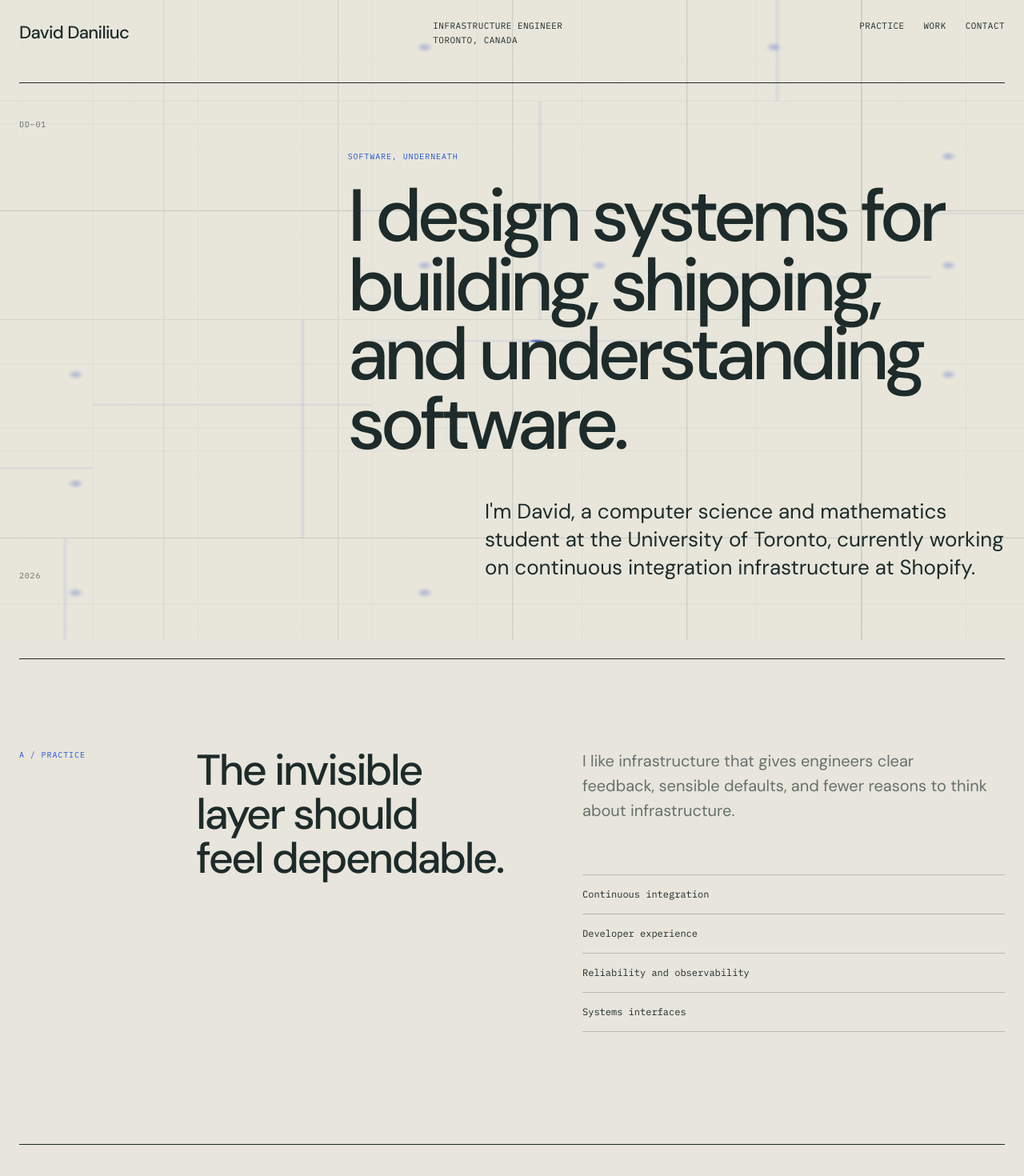
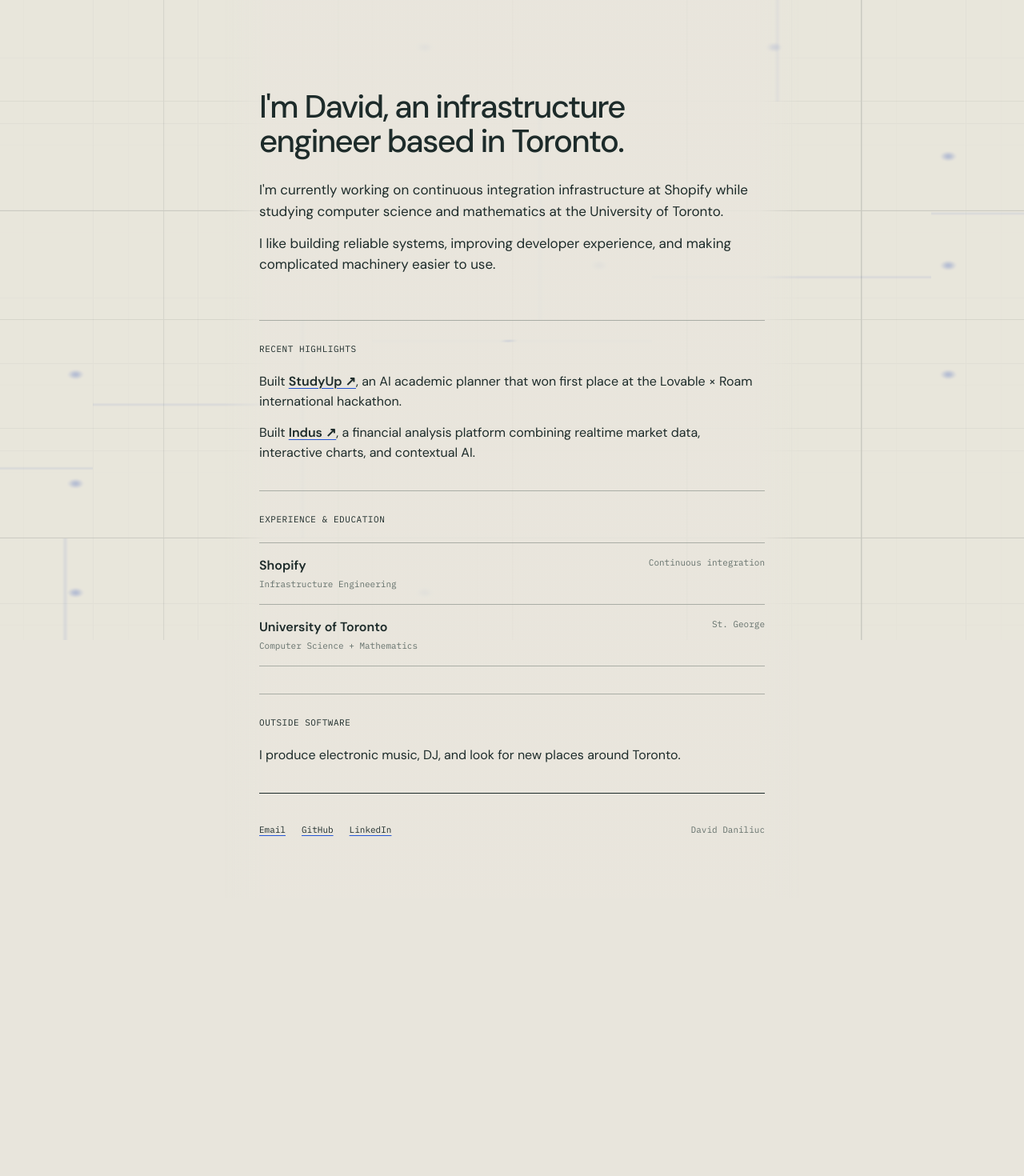
Before and after one commit to vicdenz/daviddaniliuc, a Next.js app: page / in a window 1280 px wide. Shown: the top 1470 px of the page at 80% size. After the commit the page ends 1123 px from the top, so only its background shows below. Built offline with nearby package versions, Linux system fonts and the light colour scheme; a web font is replaced by a local one.

Commit message:
design: compact blueprint into newspaper layout

```diff
--- a/src/app/globals.css
+++ b/src/app/globals.css
@@ -1,94 +1,106 @@
-@import url("https://fonts.googleapis.com/css2?family=DM+Sans:opsz,wght@9..40,400;9..40,500&family=IBM+Plex+Mono:wght@400;500&display=swap");
+@import url("https://fonts.googleapis.com/css2?family=DM+Sans:opsz,wght@9..40,400;9..40,500;9..40,600&family=IBM+Plex+Mono:wght@400&display=swap");
 @import "tailwindcss";
 
 :root {
 	--paper: #e8e5dc;
+	--paper-glass: rgba(232, 229, 220, 0.88);
 	--ink: #1d2b2a;
 	--muted: #65716c;
 	--blue: #2455d6;
-	--rust: #a54a2a;
-	--line: rgba(29, 43, 42, 0.24);
+	--line: rgba(29, 43, 42, 0.3);
 	--sans: "DM Sans", sans-serif;
 	--mono: "IBM Plex Mono", monospace;
 }
 
 * { box-sizing: border-box; }
 html { scroll-behavior: smooth; }
-body { margin: 0; color: var(--ink); background: var(--paper); font-family: var(--sans); font-size: 17px; -webkit-font-smoothing: antialiased; }
-a { color: inherit; text-decoration: none; transition: color 160ms ease, background-color 160ms ease; }
-a:focus-visible { outline: 2px solid var(--blue); outline-offset: 5px; }
-::selection { color: var(--paper); background: var(--blue); }
+body {
+	margin: 0;
+	background: var(--paper);
+	color: var(--ink);
+	font-family: var(--sans);
+	font-size: 16px;
+	line-height: 1.55;
+	-webkit-font-smoothing: antialiased;
+}
+a { color: inherit; text-decoration-color: var(--blue); text-decoration-thickness: 1px; text-underline-offset: 3px; transition: color 150ms ease; }
+a:hover { color: var(--blue); }
+a:focus-visible { outline: 2px solid var(--blue); outline-offset: 4px; }
+::selection { background: var(--blue); color: var(--paper); }
 
-.blueprint-shell { width: min(100% - 48px, 1280px); margin: 0 auto; }
-.plan-header {
+.newspaper {
+	width: min(calc(100% - 32px), 720px);
+	min-height: 100vh;
+	margin: 0 auto;
+	padding: clamp(64px, 10vw, 112px) clamp(20px, 4vw, 44px) 40px;
+	background: linear-gradient(90deg, transparent, var(--paper-glass) 7%, var(--paper-glass) 93%, transparent);
+}
+
+.intro { padding-bottom: 42px; }
+h1 {
+	max-width: 650px;
+	margin: 0 0 26px;
+	font-size: clamp(30px, 4.2vw, 40px);
+	font-weight: 500;
+	letter-spacing: -0.042em;
+	line-height: 1.08;
+	text-wrap: balance;
+}
+.intro p { max-width: 620px; margin: 0 0 14px; font-size: 17px; text-wrap: pretty; }
+
+section:not(.intro) {
+	padding: 27px 0 34px;
+	border-top: 1px solid var(--line);
+}
+h2 {
+	margin: 0 0 20px;
+	font-family: var(--mono);
+	font-size: 11px;
+	font-weight: 400;
+	letter-spacing: 0.05em;
+	text-transform: uppercase;
+}
+
+.story-list { display: grid; gap: 15px; }
+.story-list p, .single-story { margin: 0; text-wrap: pretty; }
+.story-list a { font-weight: 600; text-decoration-line: underline; }
+
+.index-list { border-top: 1px solid var(--line); }
+.index-row {
 	display: grid;
-	grid-template-columns: 5fr 3fr 4fr;
+	grid-template-columns: 1fr auto;
+	gap: 24px;
 	align-items: start;
-	gap: 24px;
-	min-height: 104px;
-	padding: 24px 0;
-	border-bottom: 1px solid var(--ink);
+	padding: 16px 0;
+	border-bottom: 1px solid var(--line);
 }
-.nameplate { font-size: 22px; font-weight: 500; letter-spacing: -0.03em; }
-.plan-header p, .plan-header nav { margin: 0; font-family: var(--mono); font-size: 11px; line-height: 1.6; text-transform: uppercase; letter-spacing: 0.04em; }
-.plan-header nav { display: flex; justify-content: flex-end; gap: 24px; }
-.plan-header nav a:hover { color: var(--blue); }
+.index-row div { display: grid; gap: 2px; }
+.index-row strong { font-weight: 600; }
+.index-row span, .index-row p {
+	margin: 0;
+	color: var(--muted);
+	font-family: var(--mono);
+	font-size: 11px;
+}
 
-.plan-hero {
-	display: grid;
-	grid-template-columns: 4fr 8fr;
-	min-height: 720px;
-	padding: 44px 0 96px;
-	border-bottom: 1px solid var(--ink);
+footer {
+	display: flex;
+	justify-content: space-between;
+	align-items: center;
+	min-height: 92px;
+	border-top: 1px solid var(--ink);
+	font-family: var(--mono);
+	font-size: 11px;
 }
-.drawing-key { display: flex; flex-direction: column; justify-content: space-between; color: var(--muted); font-family: var(--mono); font-size: 10px; letter-spacing: .08em; }
-.hero-statement { align-self: end; }
-.kicker, .section-code { margin: 0; font-family: var(--mono); font-size: 10px; letter-spacing: .09em; text-transform: uppercase; color: var(--blue); }
-h1 { margin: 24px 0 48px; font-size: clamp(52px, 7.2vw, 104px); line-height: .94; letter-spacing: -.065em; font-weight: 500; text-wrap: balance; }
-.summary { max-width: 650px; margin: 0 0 0 auto; font-size: clamp(19px, 2.1vw, 26px); line-height: 1.35; text-wrap: pretty; }
+.links { display: flex; gap: 20px; }
+.links a { text-decoration-line: underline; }
+footer > span { color: var(--muted); }
 
-.plan-section {
-	display: grid;
-	grid-template-columns: 2fr 4fr 6fr;
-	gap: 24px;
-	padding: 112px 0 140px;
-	border-bottom: 1px solid var(--ink);
-}
-.plan-section h2 { margin: 0; font-size: clamp(34px, 4.2vw, 61px); line-height: 1.02; letter-spacing: -.045em; font-weight: 500; text-wrap: balance; }
-.practice-notes { padding-left: clamp(0px, 5vw, 72px); }
-.practice-notes p { max-width: 520px; margin: 0 0 64px; color: var(--muted); font-size: 20px; line-height: 1.55; text-wrap: pretty; }
-.practice-notes ul { margin: 0; padding: 0; list-style: none; border-top: 1px solid var(--line); }
-.practice-notes li { padding: 15px 0; border-bottom: 1px solid var(--line); font-family: var(--mono); font-size: 12px; }
-
-.work-plan { grid-template-columns: 2fr 3fr 7fr; }
-.project-list { border-top: 1px solid var(--ink); }
-.project-list > a { display: grid; grid-template-columns: 50px 1fr 68px; gap: 18px; padding: 28px 0 56px; border-bottom: 1px solid var(--ink); }
-.project-list > a:hover { color: var(--blue); }
-.project-number, .project-link { font-family: var(--mono); font-size: 10px; text-transform: uppercase; }
-.project-link { text-align: right; }
-.project-list strong { display: block; margin-bottom: 20px; font-size: 31px; font-weight: 500; letter-spacing: -.035em; }
-.project-list p { max-width: 560px; margin: 0; color: var(--muted); line-height: 1.55; }
-
-.personal-strip { display: grid; grid-template-columns: 2fr 10fr; gap: 24px; padding: 44px 0 110px; }
-.personal-strip p { margin: 0; max-width: 800px; font-size: clamp(30px, 4vw, 60px); line-height: 1.05; letter-spacing: -.04em; }
-footer { display: flex; justify-content: space-between; align-items: center; min-height: 120px; border-top: 1px solid var(--ink); font-family: var(--mono); font-size: 11px; }
-footer div { display: flex; gap: 26px; }
-footer a:hover { color: var(--rust); }
-
-@media (max-width: 760px) {
-	.blueprint-shell { width: min(100% - 30px, 1280px); }
-	.plan-header { grid-template-columns: 1fr auto; min-height: 82px; }
-	.plan-header p { display: none; }
-	.plan-header nav a:not(:last-child) { display: none; }
-	.plan-hero { grid-template-columns: 1fr; min-height: auto; padding: 28px 0 96px; }
-	.drawing-key { flex-direction: row; min-height: 120px; }
-	.plan-section, .work-plan { grid-template-columns: 1fr; padding: 80px 0 96px; }
-	.practice-notes { padding-left: 0; }
-	.plan-section h2 { margin-bottom: 30px; }
-	.project-list > a { grid-template-columns: 34px 1fr; }
-	.project-link { display: none; }
-	.personal-strip { grid-template-columns: 1fr; padding-bottom: 88px; }
-	footer { flex-direction: column; align-items: flex-start; justify-content: center; gap: 22px; }
+@media (max-width: 560px) {
+	.newspaper { width: min(calc(100% - 20px), 720px); padding-inline: 12px; background: rgba(232, 229, 220, 0.9); }
+	.intro { padding-bottom: 34px; }
+	.index-row { grid-template-columns: 1fr; gap: 5px; }
+	footer { align-items: flex-start; flex-direction: column; justify-content: center; gap: 16px; }
 }
 
 @media (prefers-reduced-motion: reduce) { html { scroll-behavior: auto; } }
--- a/src/app/page.tsx
+++ b/src/app/page.tsx
@@ -3,72 +3,57 @@ import PageCanvas from "@/components/PageCanvas";
 export default function Home() {
 	return (
 		<PageCanvas>
-			<div className="blueprint-shell" id="top">
-				<header className="plan-header">
-					<a className="nameplate" href="#top">David Daniliuc</a>
-					<p>Infrastructure engineer<br />Toronto, Canada</p>
-					<nav aria-label="Primary navigation">
-						<a href="#practice">Practice</a>
-						<a href="#work">Work</a>
-						<a href="mailto:david.daniliuc24@gmail.com">Contact</a>
-					</nav>
-				</header>
+			<main className="newspaper">
+				<section className="intro" aria-labelledby="intro-title">
+					<h1 id="intro-title">I&apos;m David, an infrastructure engineer based in Toronto.</h1>
+					<p>
+						I&apos;m currently working on continuous integration infrastructure at Shopify while studying computer science and mathematics at the University of Toronto.
+					</p>
+					<p>
+						I like building reliable systems, improving developer experience, and making complicated machinery easier to use.
+					</p>
+				</section>
 
-				<main>
-					<section className="plan-hero" aria-labelledby="hero-title">
-						<div className="drawing-key" aria-hidden="true">
-							<span>DD–01</span>
-							<span>2026</span>
+				<section aria-labelledby="highlights-title">
+					<h2 id="highlights-title">Recent highlights</h2>
+					<div className="story-list">
+						<p>
+							Built <a href="https://study-up.lovable.app/" target="_blank" rel="noreferrer">StudyUp ↗</a>, an AI academic planner that won first place at the Lovable × Roam international hackathon.
+						</p>
+						<p>
+							Built <a href="https://indus-trade.vercel.app/" target="_blank" rel="noreferrer">Indus ↗</a>, a financial analysis platform combining realtime market data, interactive charts, and contextual AI.
+						</p>
+					</div>
+				</section>
+
+				<section aria-labelledby="experience-title">
+					<h2 id="experience-title">Experience &amp; education</h2>
+					<div className="index-list">
+						<div className="index-row">
+							<div><strong>Shopify</strong><span>Infrastructure Engineering</span></div>
+							<p>Continuous integration</p>
 						</div>
-						<div className="hero-statement">
-							<p className="kicker">Software, underneath</p>
-							<h1 id="hero-title">I design systems for building, shipping, and understanding software.</h1>
-							<p className="summary">I&apos;m David, a computer science and mathematics student at the University of Toronto, currently working on continuous integration infrastructure at Shopify.</p>
+						<div className="index-row">
+							<div><strong>University of Toronto</strong><span>Computer Science + Mathematics</span></div>
+							<p>St. George</p>
 						</div>
-					</section>
+					</div>
+				</section>
 
-					<section className="plan-section" id="practice" aria-labelledby="practice-title">
-						<div className="section-code">A / Practice</div>
-						<h2 id="practice-title">The invisible layer should feel dependable.</h2>
-						<div className="practice-notes">
-							<p>I like infrastructure that gives engineers clear feedback, sensible defaults, and fewer reasons to think about infrastructure.</p>
-							<ul>
-								<li>Continuous integration</li>
-								<li>Developer experience</li>
-								<li>Reliability and observability</li>
-								<li>Systems interfaces</li>
-							</ul>
-						</div>
-					</section>
-
-					<section className="plan-section work-plan" id="work" aria-labelledby="work-title">
-						<div className="section-code">B / Selected work</div>
-						<h2 id="work-title">Things I&apos;ve shipped.</h2>
-						<div className="project-list">
-							<a href="https://study-up.lovable.app/" target="_blank" rel="noreferrer">
-								<span className="project-number">01</span>
-								<div><strong>StudyUp</strong><p>An AI academic planner built in under eight hours and awarded first place at the Lovable × Roam hackathon.</p></div>
-								<span className="project-link">View ↗</span>
-							</a>
-							<a href="https://indus-trade.vercel.app/" target="_blank" rel="noreferrer">
-								<span className="project-number">02</span>
-								<div><strong>Indus</strong><p>A financial analysis platform combining realtime market data, interactive charts, and contextual AI.</p></div>
-								<span className="project-link">View ↗</span>
-							</a>
-						</div>
-					</section>
-
-					<section className="personal-strip">
-						<div className="section-code">C / After hours</div>
-						<p>Electronic music, DJing, and finding new corners of Toronto.</p>
-					</section>
-				</main>
+				<section aria-labelledby="outside-title">
+					<h2 id="outside-title">Outside software</h2>
+					<p className="single-story">I produce electronic music, DJ, and look for new places around Toronto.</p>
+				</section>
 
 				<footer>
-					<a href="mailto:david.daniliuc24@gmail.com">david.daniliuc24@gmail.com</a>
-					<div><a href="https://github.com/vicdenz/" target="_blank" rel="noreferrer">GitHub</a><a href="https://www.linkedin.com/in/david-daniliuc/" target="_blank" rel="noreferrer">LinkedIn</a></div>
+					<div className="links">
+						<a href="mailto:david.daniliuc24@gmail.com">Email</a>
+						<a href="https://github.com/vicdenz/" target="_blank" rel="noreferrer">GitHub</a>
+						<a href="https://www.linkedin.com/in/david-daniliuc/" target="_blank" rel="noreferrer">LinkedIn</a>
+					</div>
+					<span>David Daniliuc</span>
 				</footer>
-			</div>
+			</main>
 		</PageCanvas>
 	);
 }
```
Also changed, not shown: 1 other file (tests, documents, lock files or other folders).
